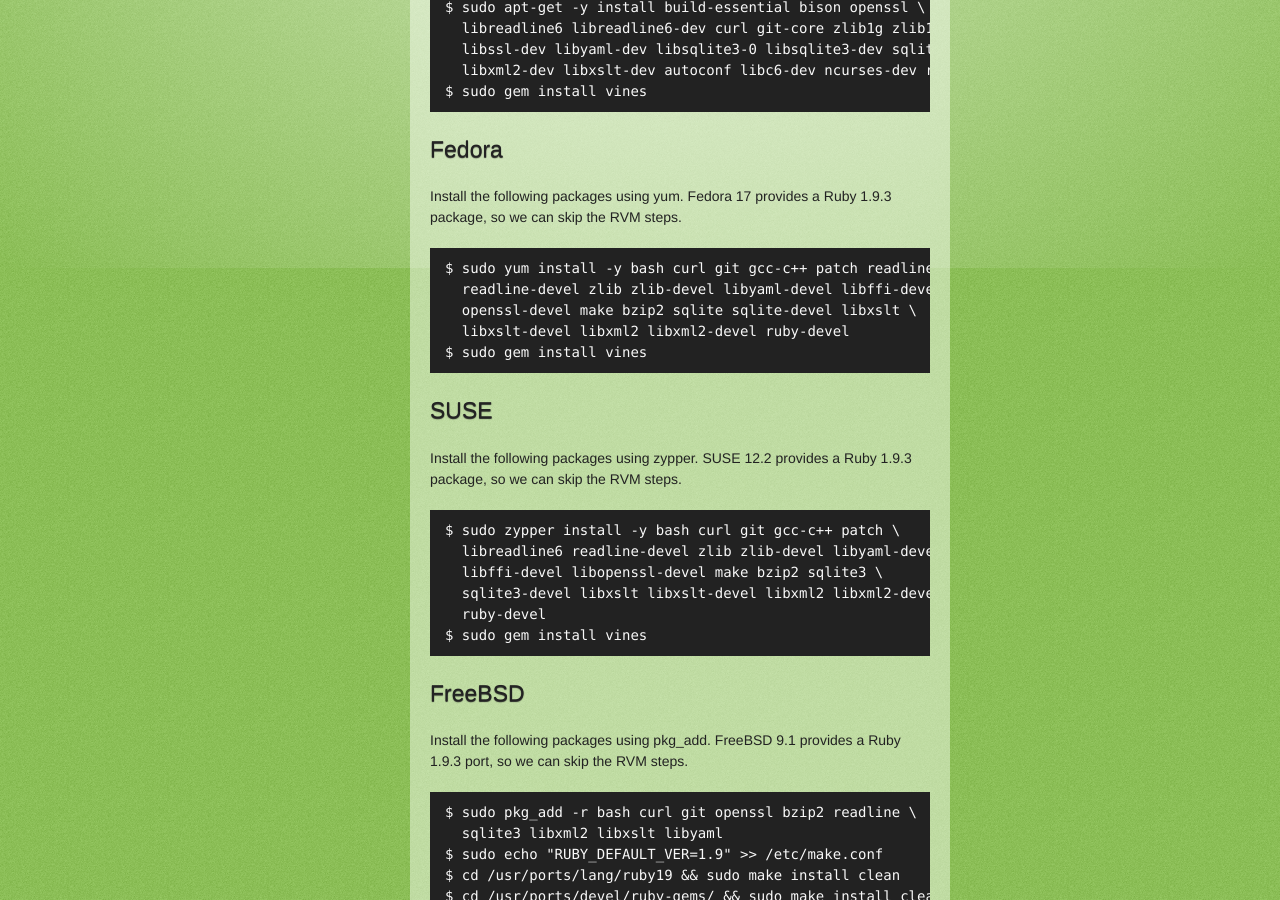
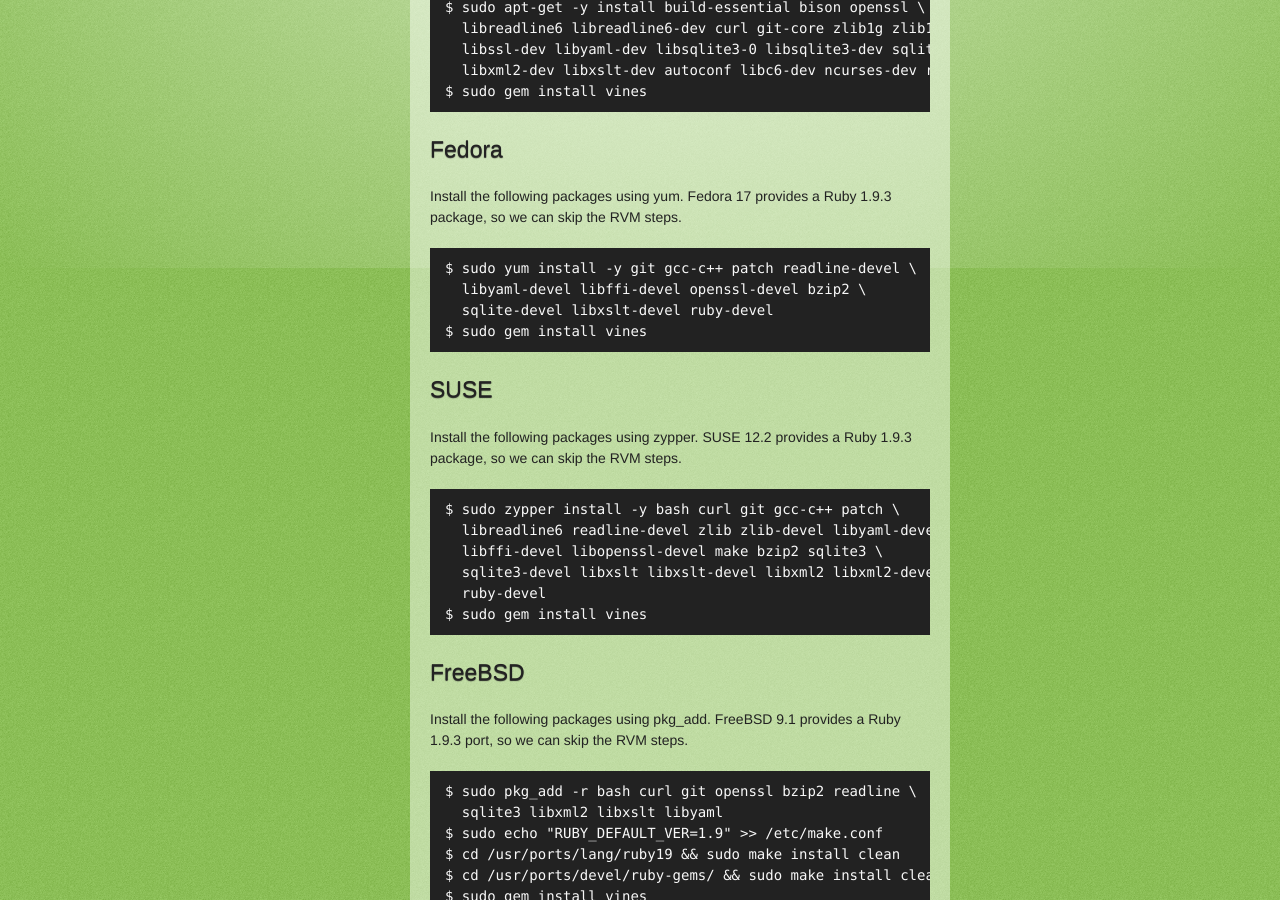
Before and after one commit to negativecode/vines, a Jekyll site: the page built from ruby.html, in a window 1280 px wide and 900 px high, scrolled down 632 px. Built offline with Jekyll 4.4.1, drawn with Linux system fonts in a browser that asks for light colours.

Commit message:
Smaller Fedora package list.

```diff
--- a/ruby.html
+++ b/ruby.html
@@ -43,10 +43,9 @@
   1.9.3 package, so we can skip the RVM steps.
 </p>
 <pre>
-$ sudo yum install -y bash curl git gcc-c++ patch readline \
-  readline-devel zlib zlib-devel libyaml-devel libffi-devel \
-  openssl-devel make bzip2 sqlite sqlite-devel libxslt \
-  libxslt-devel libxml2 libxml2-devel ruby-devel
+$ sudo yum install -y git gcc-c++ patch readline-devel \
+  libyaml-devel libffi-devel openssl-devel bzip2 \
+  sqlite-devel libxslt-devel ruby-devel
 $ sudo gem install vines
 </pre>
 
```
